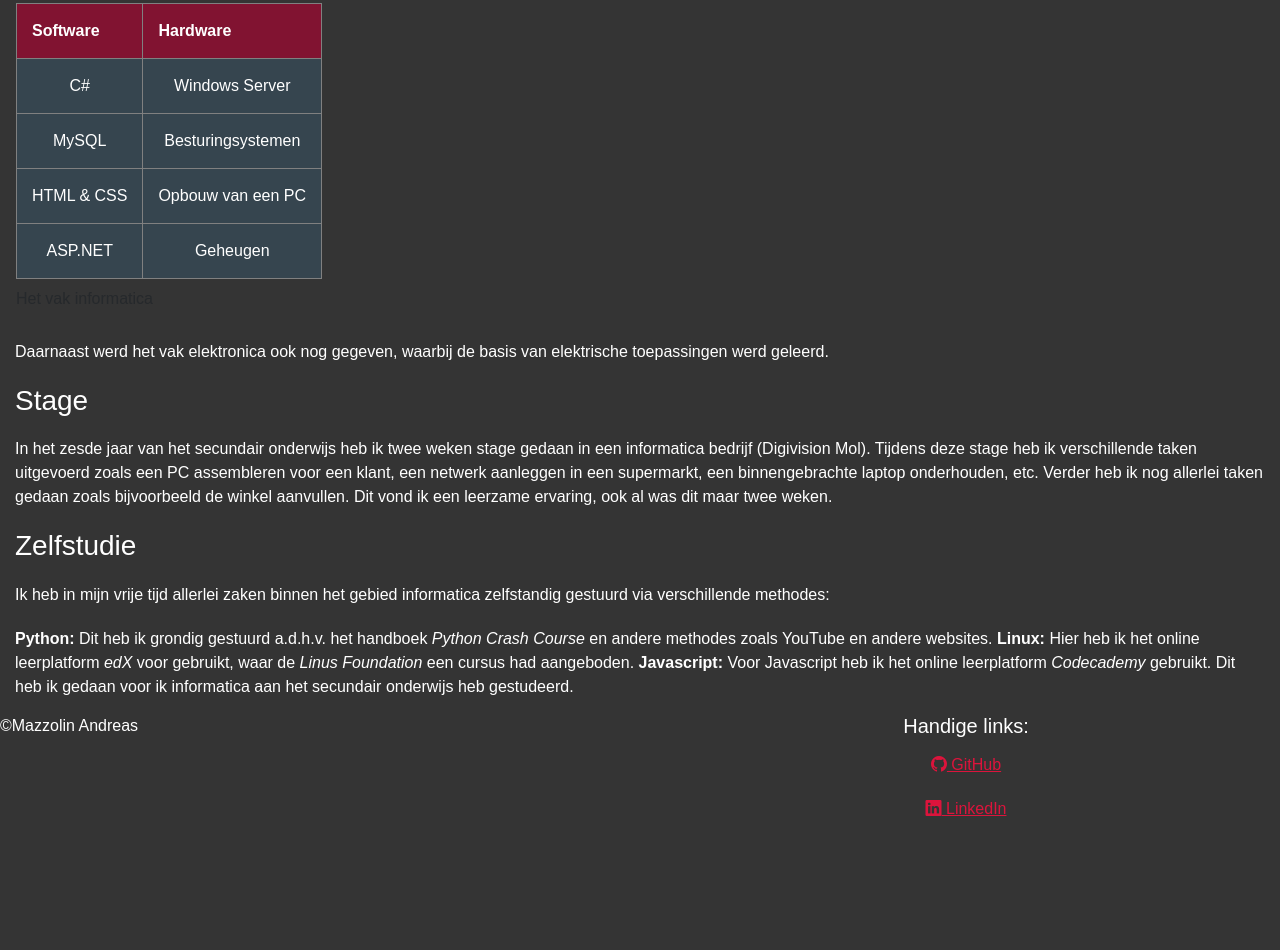
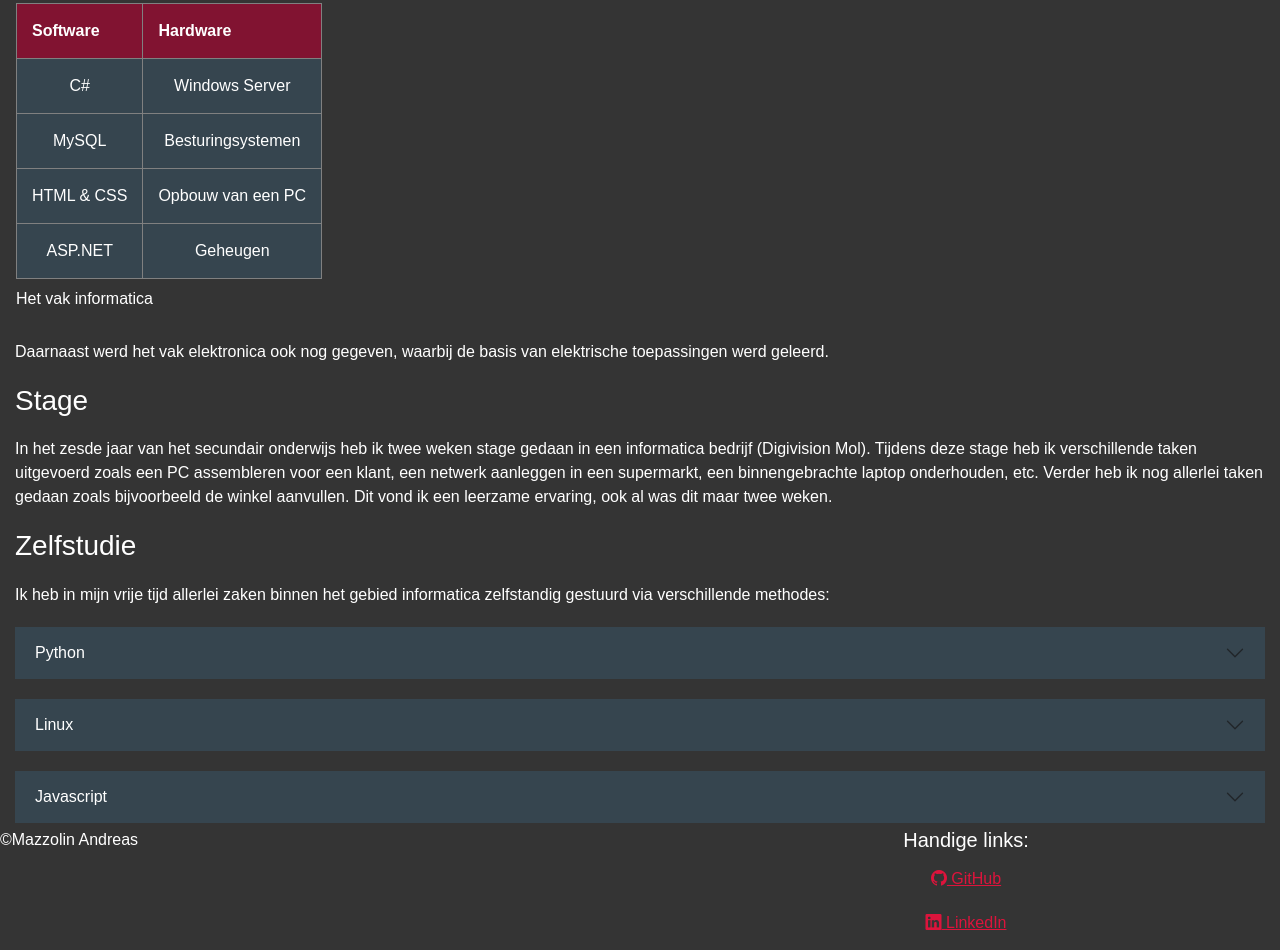
Before and after one commit to andreasm00/websites, a plain HTML site: page Project/ervaring.html in a window 1280 px wide. Shown: the part 252-1202 px from the top of the page. Before the commit the page ends 1088 px from the top, so only its background shows below. Drawn offline with nearby package versions, Linux system fonts and the light colour scheme; a web font is replaced by a local one.

Commit message:
added accordion to experience page

```diff
--- a/Project/CSS/project1.css
+++ b/Project/CSS/project1.css
@@ -223,6 +223,9 @@ li a:hover:not(.active) {
 .contact-title {
     text-align: center;
 }
+input::placeholder {
+    opacity: 1;
+}
 
 
 .carousel-item img {
@@ -303,3 +306,18 @@ li a:hover:not(.active) {
 .competenties {
     text-align: center;
 }
+
+#myAccordion > * {
+    background-color: #343434;
+    color: #fff;
+    border: none;
+}
+.card-body {
+    background-color: #343434;
+    border: none;
+}
+.accordion-button {
+    background-color: #36454F;
+    color: #fff;
+    border: none;
+}
--- a/Project/ervaring.html
+++ b/Project/ervaring.html
@@ -40,7 +40,7 @@
         namelijk software en hardware. Zie volgende tabel voor wat er werd geleerd.
       </p>
       <table id="studieErvaring">
-        <caption>Het vak informatica</caption>
+        <caption style="color: #fff;">Het vak informatica</caption>
         <tr>
             <th>Software</th>
             <th>Hardware</th>
@@ -77,13 +77,39 @@
       <p>
         Ik heb in mijn vrije tijd allerlei zaken binnen het gebied informatica zelfstandig gestuurd via verschillende methodes:
       </p>
-      <p>
-        <strong>Python:</strong> Dit heb ik grondig gestuurd a.d.h.v. het handboek <i>Python Crash Course</i> en andere methodes zoals YouTube en andere websites.
-        <strong>Linux:</strong> Hier heb ik het online leerplatform <i>edX</i> voor gebruikt, waar de <i>Linus Foundation</i> een cursus had aangeboden.
-        <strong>Javascript:</strong> Voor Javascript heb ik het online leerplatform <i>Codecademy</i> gebruikt. Dit heb ik gedaan voor ik informatica aan het secundair onderwijs heb gestudeerd.
-      </p>
+      <div class="accordion accordion-flush" id="myAccordion">
+        <div class="accordion-item">
+            <h2 class="accordion-header" id="headingOne">
+                <button type="button" class="accordion-button collapsed" data-bs-toggle="collapse" data-bs-target="#collapseOne">Python</button>
+            </h2>
+            <div id="collapseOne" class="accordion-collapse collapse">
+                <div class="card-body">
+                    <p>Dit heb ik grondig gestuurd a.d.h.v. het handboek <i>Python Crash Course</i> en andere methodes zoals YouTube en andere websites.</p>
+                </div>
+            </div>
+        </div>
+        <div class="accordion-item">
+            <h2 class="accordion-header" id="headingTwo">
+                <button type="button" class="accordion-button collapsed" data-bs-toggle="collapse" data-bs-target="#collapseTwo">Linux</button>
+            </h2>
+            <div id="collapseTwo" class="accordion-collapse collapse">
+                <div class="card-body">
+                    <p>Hier heb ik het online leerplatform <i>edX</i> voor gebruikt, waar de <i>Linus Foundation</i> een cursus had aangeboden.</p>
+                </div>
+            </div>
+        </div>
+        <div class="accordion-item">
+            <h2 class="accordion-header" id="headingThree">
+                <button type="button" class="accordion-button collapsed" data-bs-toggle="collapse" data-bs-target="#collapseThree">Javascript</button>
+            </h2>
+            <div id="collapseThree" class="accordion-collapse collapse">
+                <div class="card-body">
+                    <p>Voor Javascript heb ik het online leerplatform <i>Codecademy</i> gebruikt. Dit heb ik gedaan voor ik informatica aan het secundair onderwijs heb gestudeerd.</p>
+                </div>
+            </div>
+        </div>
     </div>
-
+    </div>
     <footer class="footer">
       <div class="row">
         <div class="col-md-6">
```
Also changed, not shown: Project/cv.html (+1 -1 lines).
